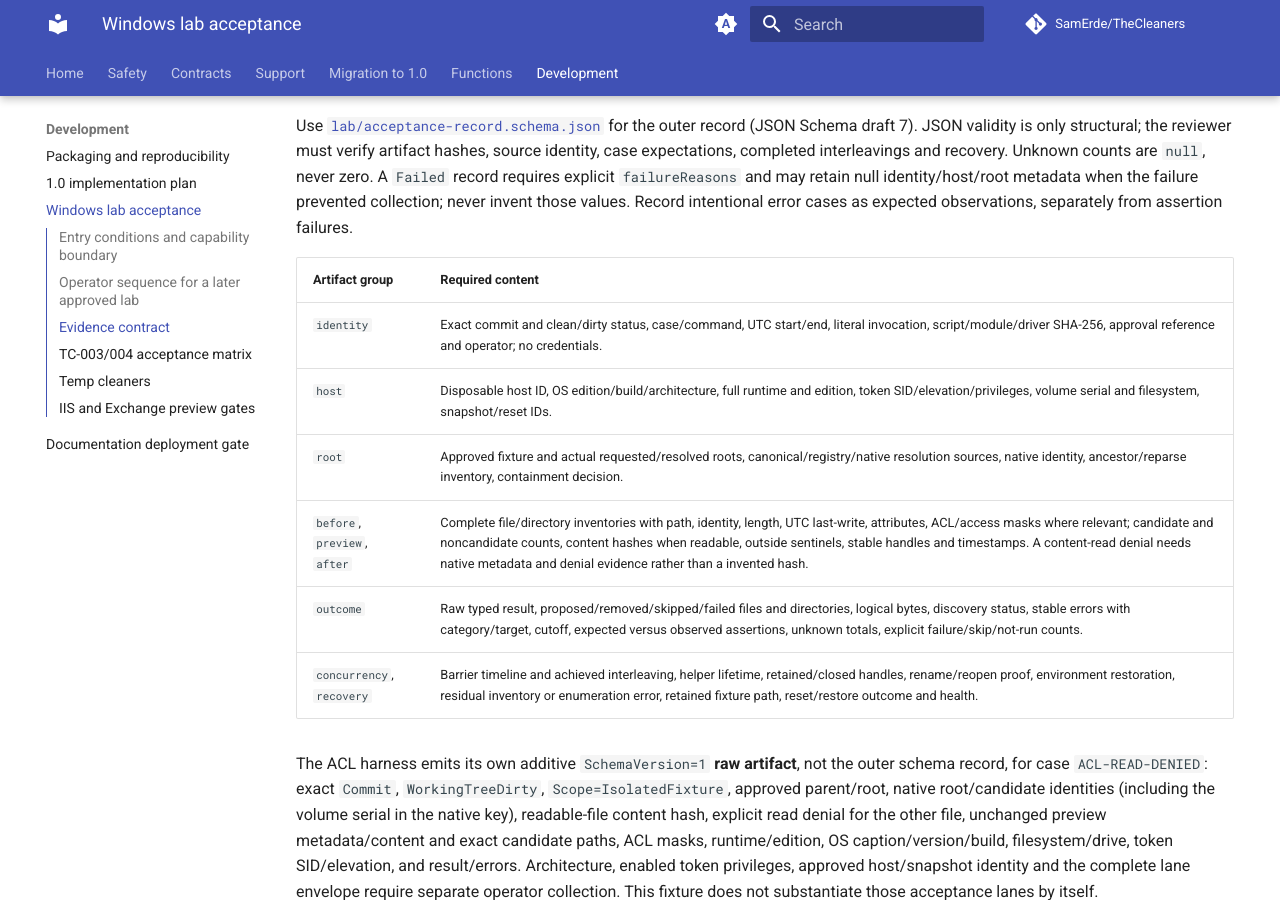
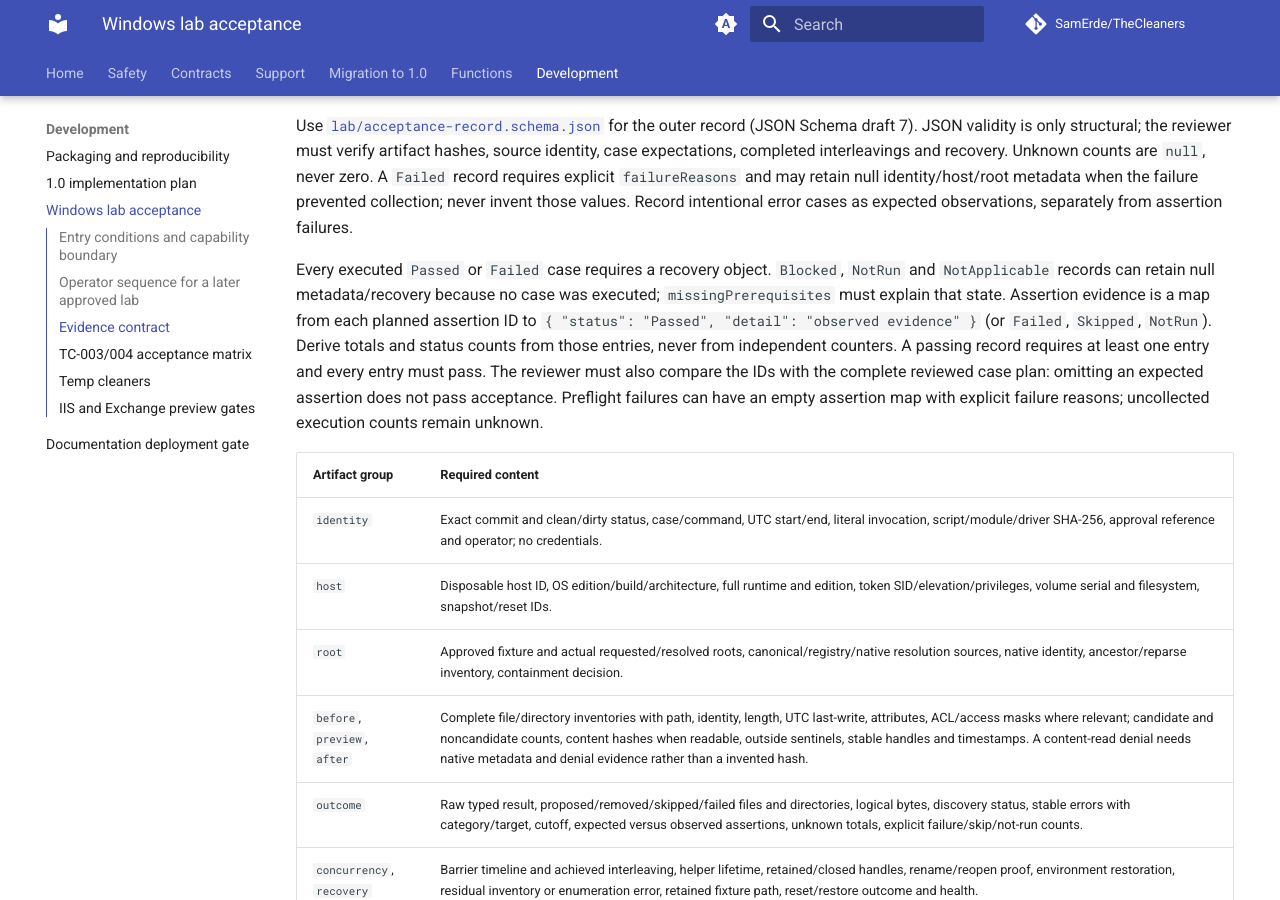
Before and after one commit to SamErde/TheCleaners, an MkDocs documentation site: the page built from docs/lab-acceptance.md, in a window 1280 px wide and 900 px high, scrolled down 2180 px. Built offline with MkDocs 1.6.1 and Material for MkDocs 9.7.7, drawn with Linux system fonts in a browser that asks for light colours; comment, search, counter and statistics services are not loaded.

Commit message:
🐛fix(lab): derive assertion totals from named outcomes

```diff
--- a/docs/lab-acceptance.md
+++ b/docs/lab-acceptance.md
@@ -34,6 +34,8 @@ Expand each case below across the applicable OS/runtime/token/filesystem combina
 ## Evidence contract
 
 Use [`lab/acceptance-record.schema.json`](https://github.com/SamErde/TheCleaners/blob/main/lab/acceptance-record.schema.json) for the outer record (JSON Schema draft 7). JSON validity is only structural; the reviewer must verify artifact hashes, source identity, case expectations, completed interleavings and recovery. Unknown counts are `null`, never zero. A `Failed` record requires explicit `failureReasons` and may retain null identity/host/root metadata when the failure prevented collection; never invent those values. Record intentional error cases as expected observations, separately from assertion failures.
+
+Every executed `Passed` or `Failed` case requires a recovery object. `Blocked`, `NotRun` and `NotApplicable` records can retain null metadata/recovery because no case was executed; `missingPrerequisites` must explain that state. Assertion evidence is a map from each planned assertion ID to `{ "status": "Passed", "detail": "observed evidence" }` (or `Failed`, `Skipped`, `NotRun`). Derive totals and status counts from those entries, never from independent counters. A passing record requires at least one entry and every entry must pass. The reviewer must also compare the IDs with the complete reviewed case plan: omitting an expected assertion does not pass acceptance. Preflight failures can have an empty assertion map with explicit failure reasons; uncollected execution counts remain unknown.
 
 | Artifact group | Required content |
 | --- | --- |
```
Also changed, not shown: 1 other file.
